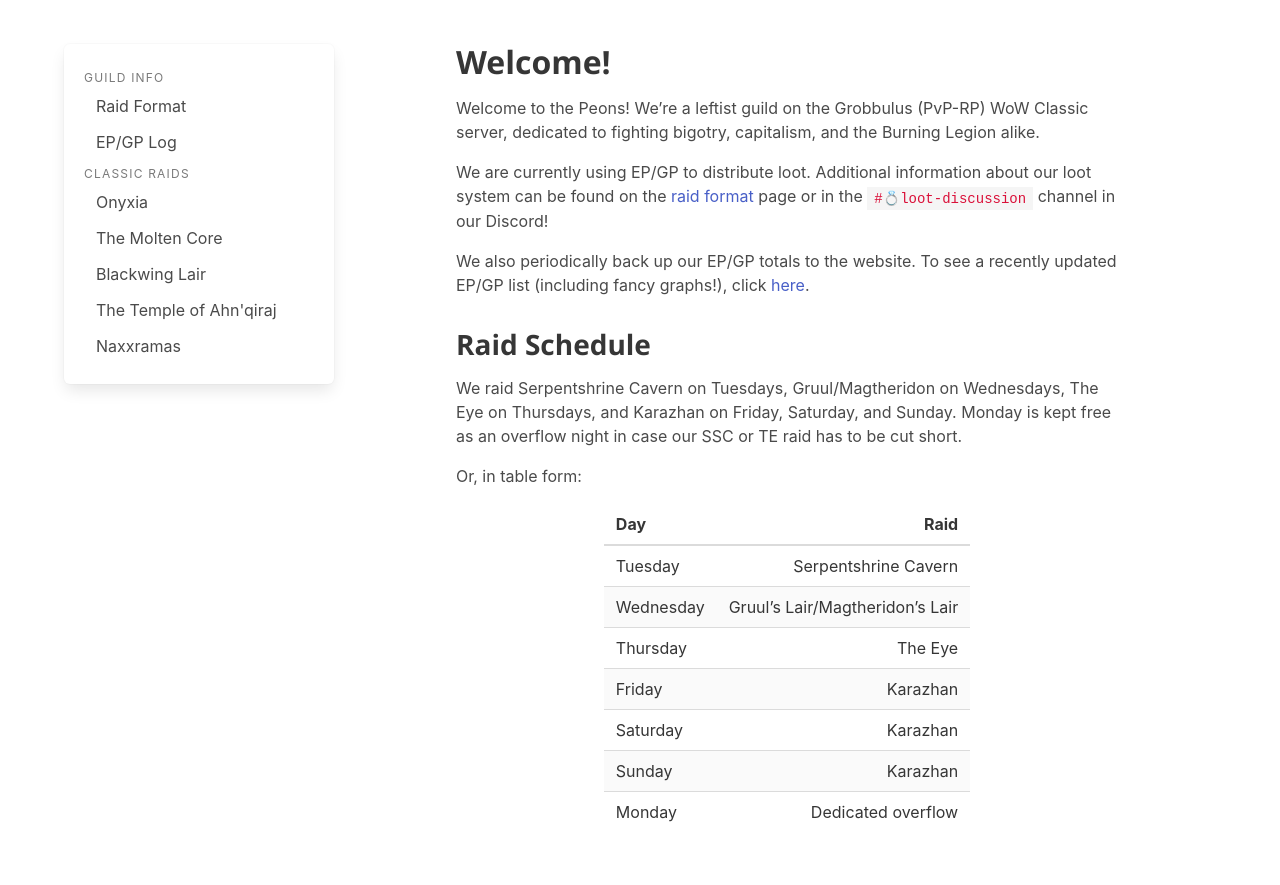
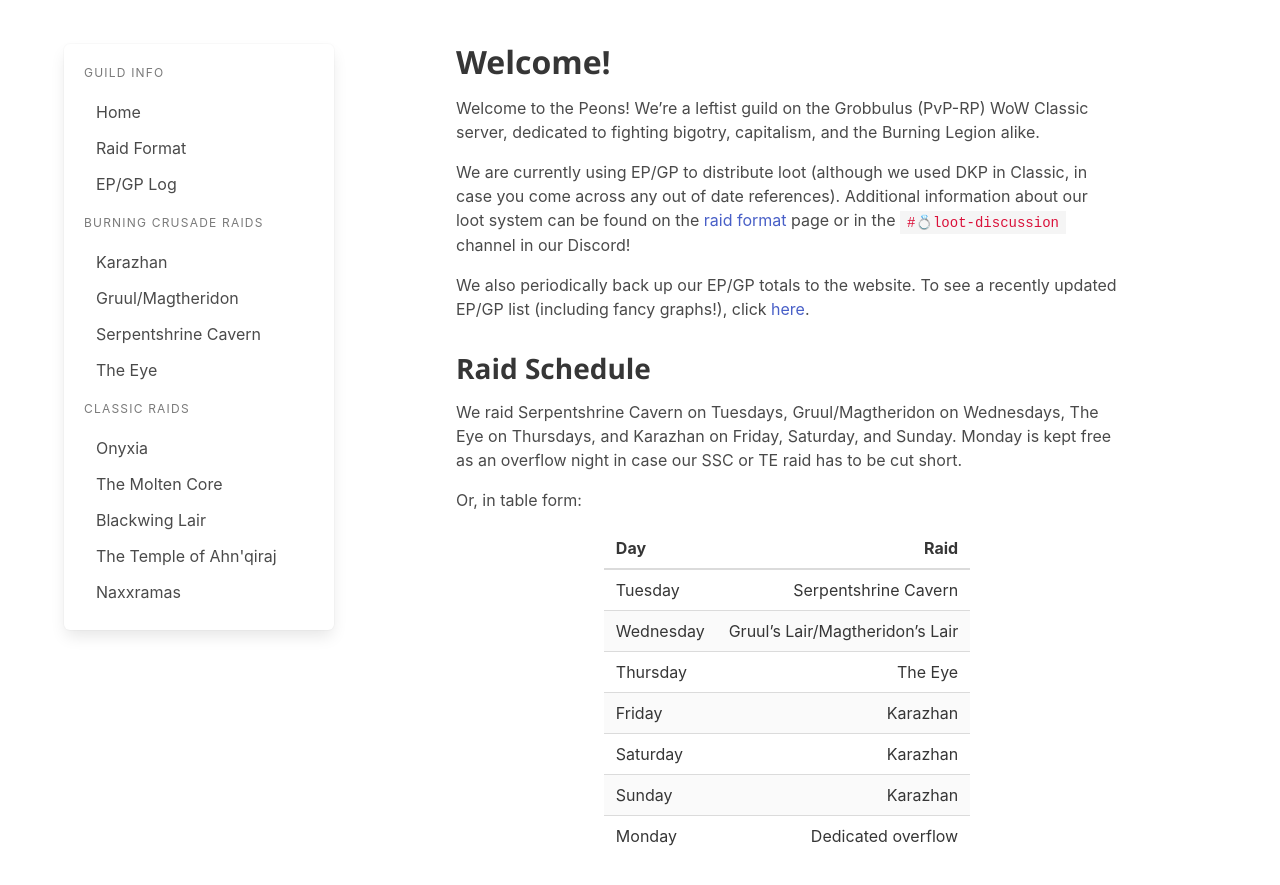
Before and after one commit to industrial-peons/industrial-peons.github.io, a Jekyll site: the page built from index.md, in a window 1280 px wide, cut to the strip 100-1004 px from the top of the page. Shown: the top 885 px of the strip. Built offline with Jekyll 4.4.1, drawn with Linux system fonts in a browser that asks for light colours; some web fonts are replaced.

Commit message:
Updated raid pages.

```diff
--- a/_layouts/default.html
+++ b/_layouts/default.html
@@ -34,13 +34,20 @@
       <div class="columns">
         <div class="column is-3">
           <aside class="box menu">
-            <a href="{{site.baseurl}}/" class="menu-label">Guild Info
-            </a>
+            <p class="menu-label">Guild Info</p>
             <ul class="menu-list">
+              <li><a href="{{site.baseurl}}/">Home</a></li>
               <li><a href="{{site.baseurl}}/raid-format">Raid Format</a></li>
               <li><a href="{{site.baseurl}}/epgp_standings">EP/GP Log</a></li>
             </ul>
-            <a href="{{site.baseurl}}/raids" class="menu-label">Classic Raids</a>
+            <p class="menu-label">Burning Crusade Raids</p>
+            <ul class="menu-list">
+              <li><a href="{{site.baseurl}}/kara">Karazhan</a></li>
+              <li><a href="{{site.baseurl}}/gruul-mag">Gruul/Magtheridon</a></li>
+              <li><a href="{{site.baseurl}}/ssc">Serpentshrine Cavern</a></li>
+              <li><a href="{{site.baseurl}}/te">The Eye</a></li>
+            </ul>
+            <p class="menu-label">Classic Raids</p>
             <ul class="menu-list">
               <li><a href="{{site.baseurl}}/onyxia">Onyxia</a></li>
               <li><a href="{{site.baseurl}}/molten-core">The Molten Core</a></li>
--- a/index.md
+++ b/index.md
@@ -7,7 +7,7 @@ title: Home
 
 Welcome to the Peons! We're a leftist guild on the Grobbulus (PvP-RP) WoW Classic server, dedicated to fighting bigotry, capitalism, and the Burning Legion alike.
 
-We are currently using EP/GP to distribute loot. Additional information about our loot system can be found on the [raid format]({{site.baseurl}}/raid-format) page or in the `#💍loot-discussion` channel in our Discord!
+We are currently using EP/GP to distribute loot (although we used DKP in Classic, in case you come across any out of date references). Additional information about our loot system can be found on the [raid format]({{site.baseurl}}/raid-format) page or in the `#💍loot-discussion` channel in our Discord!
 
 We also periodically back up our EP/GP totals to the website. To see a recently updated EP/GP list (including fancy graphs!), click [here]({{site.baseurl}}/epgp_standings/).
 
```
Also changed, not shown: gruul-mag.md (added, +10 -0 lines), kara.md (added, +12 -0 lines), pug-info.md (deleted, +0 -44 lines), raids.md (deleted, +0 -14 lines), ssc.md (added, +10 -0 lines), te.md (added, +10 -0 lines), 2 other files.
